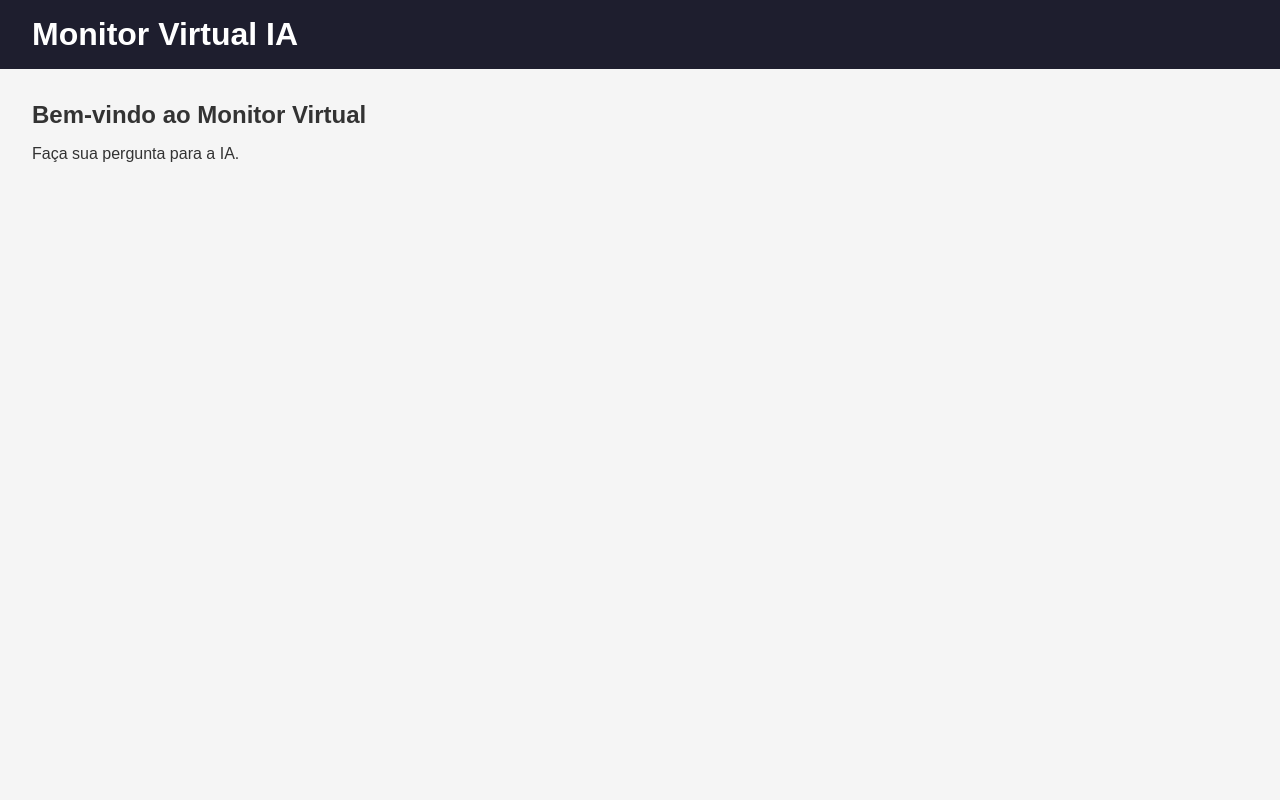
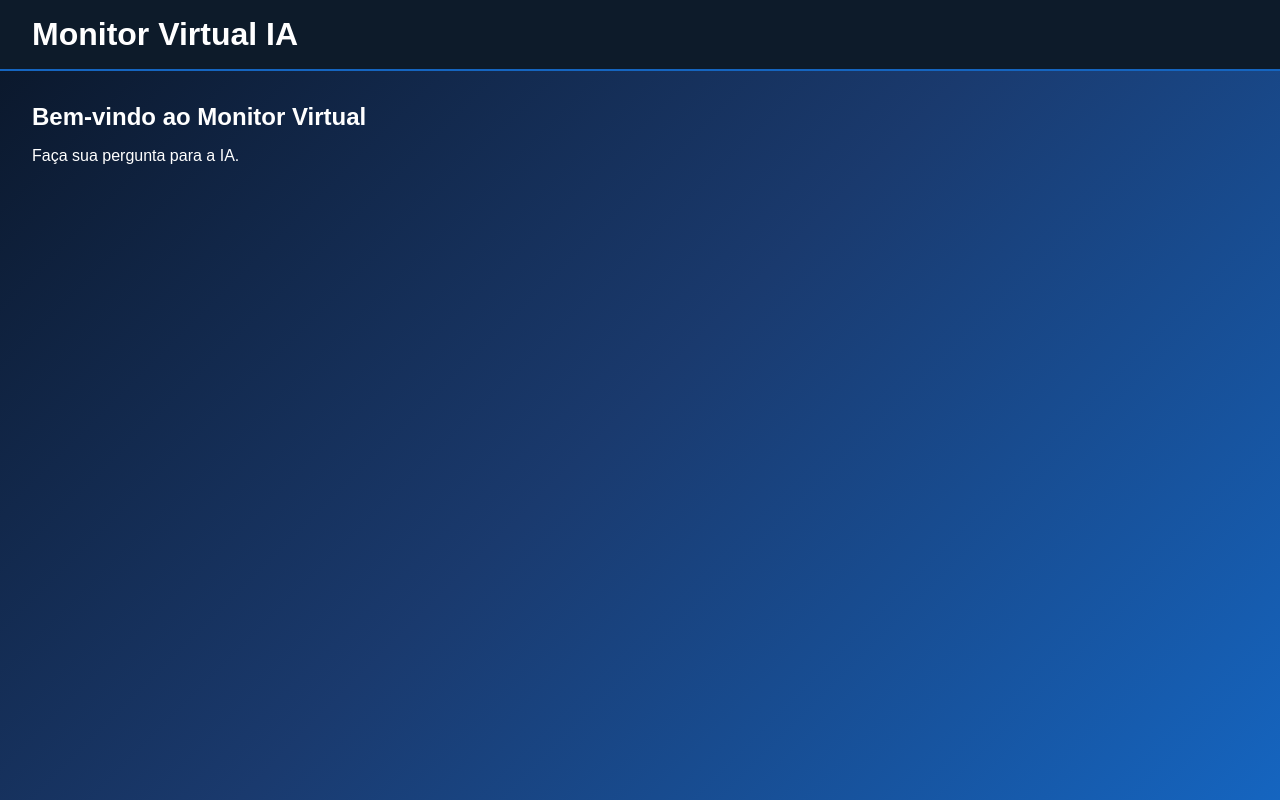
Before and after one commit to albino57/IA-MonitorVirtual, a React (Vite) app in the folder front-end/: page / in a window 1280 px wide. Built offline with nearby package versions, Linux system fonts and the light colour scheme.

Commit message:
feat: estiliza o DefaultLayout

```diff
--- a/front-end/src/components/DefaultLayout/DefaultLayout.module.css
+++ b/front-end/src/components/DefaultLayout/DefaultLayout.module.css
@@ -2,15 +2,18 @@
   min-height: 100vh;
   display: flex;
   flex-direction: column;
+  background: linear-gradient(135deg, #0a1628, #1a3a6e, #1565c0);
 }
 
 .header {
-  background-color: #1e1e2e;
+  background-color: #0d1b2a;
   color: white;
   padding: 16px 32px;
+  border-bottom: 2px solid #1565c0;
 }
 
 .main {
   flex: 1;
   padding: 32px;
+  color: white;
 }
```
